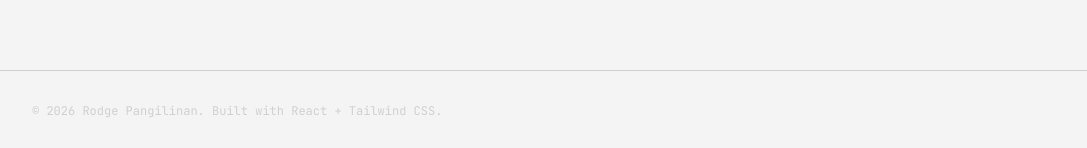
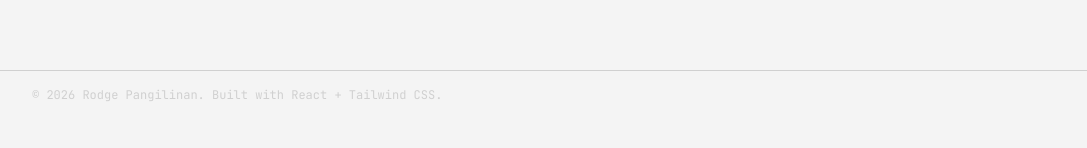
Before and after one commit to rdgptrck/rodge.dev, a React (Vite) app: page / in a window 1280 px wide. Shown: the part 3586-3734 px from the top of the page, without its empty margins (96-1183 px from the left). After the commit the page ends 3705 px from the top, so only its background shows below. Built offline with nearby package versions, Linux system fonts and the light colour scheme.

Commit message:
feat: add Footer component with dynamic theme-based styling

```diff
--- a/src/components/Footer/Footer.tsx
+++ b/src/components/Footer/Footer.tsx
@@ -7,7 +7,7 @@ export default function Footer() {
 
   return (
     <footer
-      className="py-8 px-6"
+      className="py-4 px-6"
       style={{ borderTop: `1px solid ${colors.border}` }}
     >
       <div className="max-w-5xl mx-auto flex flex-col md:flex-row items-center justify-between gap-4">
```
